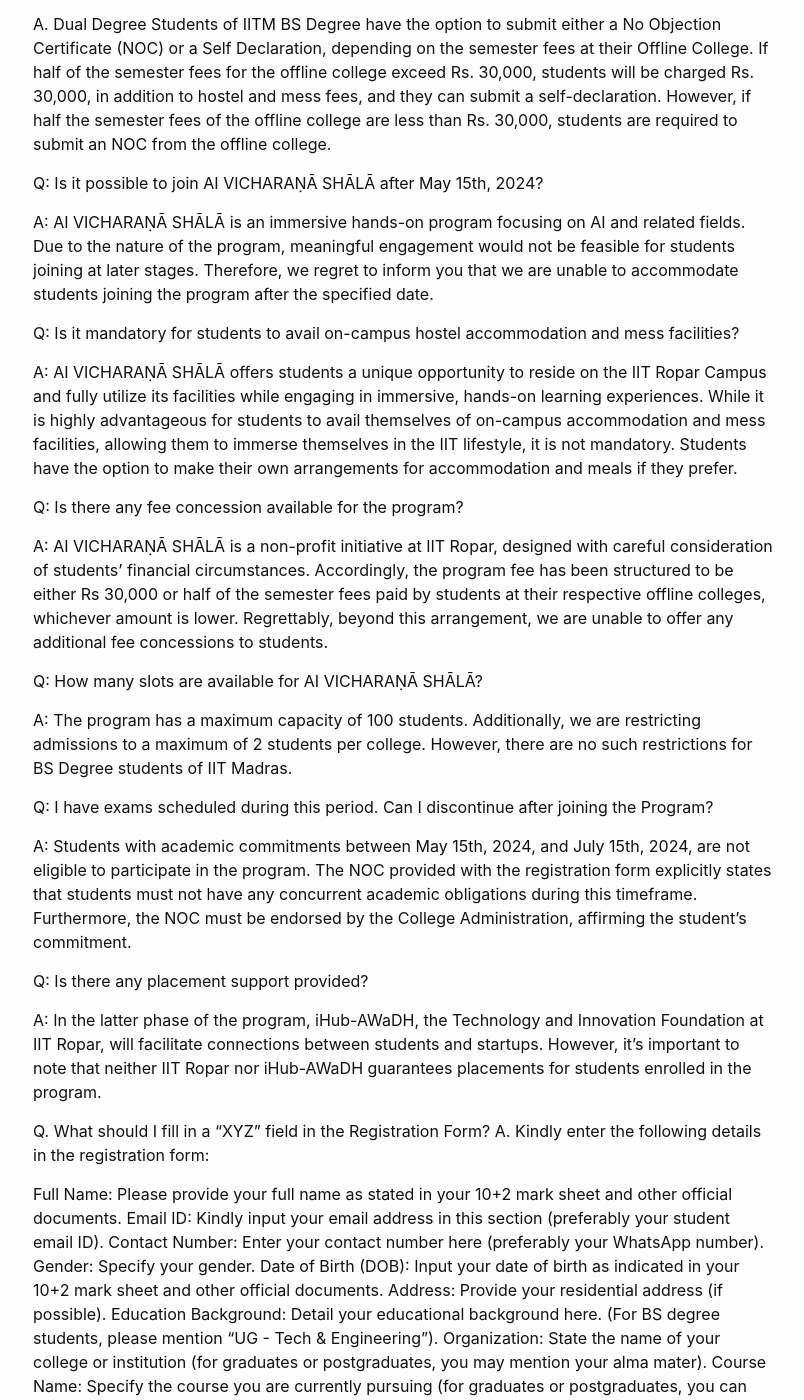
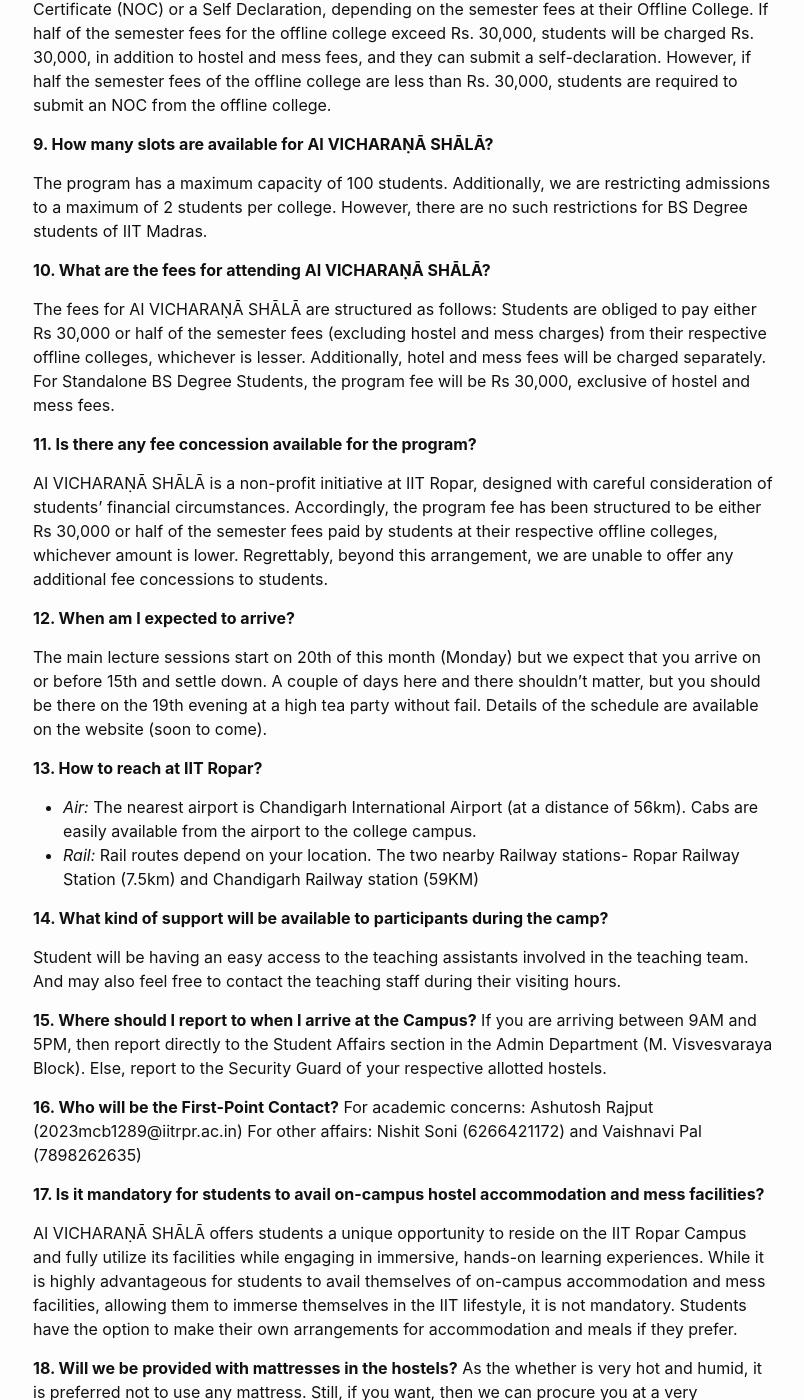
Before and after one commit to sudarshansudarshan/aicamp, a Jekyll site: the page built from Faq.md, in a window 1280 px wide and 1400 px high, scrolled down 1919 px. Shown: the whole window, without its empty margins (237-1041 px from the left). Built offline with Jekyll 4.4.1, drawn with Linux system fonts in a browser that asks for light colours; some of the changed text lies outside the part shown.

Commit message:
Add files via upload

```diff
--- a/Faq.md
+++ b/Faq.md
@@ -5,167 +5,121 @@
 order: 2
 ---
 
+**1. What is the duration of the AI VICHARAṆĀ SHĀLĀ program at IIT ROPAR?**
 
-**1. What are the prerequisites of the of the course?**
+The AI VICHARAṆĀ SHĀLĀ program at IIT ROPAR is scheduled to commence on May 15th, 2024, and will conclude on July 15th, 2024.
+
+**2. How will participants benefit from attending this camp in terms of career or academic pursuits?**
+
+This is an immersion program where students will get an opportunity to meets professionals and students of various colleges across the country to promote collaboration. Apart from this our collaborative partner *AWADH-IIT, Ropar* will be enabling students to make contacts with emerging startups.
+
+**3. What are the prerequisites of the of the course?**
 
 Absolutely nothing! All you require for this course is the intention to learn.
 
-**2. Are there any recommended software or tools that participants should install beforehand?**
+**4. What is the process of registration and selection for the Programme?**
+
+Students are required to complete their registration process at bit.ly/RoparAIVS for the initial evaluation round. Following registration and the initial shortlisting of applications, students will proceed to an online interview round for final selection. Successfully selected students will commence the course at IIT Ropar from May 15th, 2024.
+
+**5. Is it possible to join AI VICHARAṆĀ SHĀLĀ after May 15th, 2024?**
+
+AI VICHARAṆĀ SHĀLĀ is an immersive hands-on program focusing on AI and related fields. Due to the nature of the program, meaningful engagement would not be feasible for students joining at later stages. Therefore, we regret to inform you that we are unable to accommodate students joining the program after the specified date.
+
+**6. What should I fill in a “XYZ” field in the Registration Form?**
+
+Kindly enter the following details in the registration form:
+* *Full Name:* Please provide your full name as stated in your 10+2 mark sheet and other official documents.
+* *Email ID:* Kindly input your email address in this section (preferably your student email ID).
+* *Contact Number:* Enter your contact number here (preferably your WhatsApp number).
+* *Gender:* Specify your gender.
+* *Date of Birth (DOB):* Input your date of birth as indicated in your 10+2 mark sheet and other official documents.
+* *Address:* Provide your residential address (if possible).
+* *Education Background:* Detail your educational background here. (For BS degree students, please mention "UG - Tech & Engineering").
+* *Organization:* State the name of your college or institution (for graduates or postgraduates, you may mention your alma mater).
+* *Course Name:* Specify the course you are currently pursuing (for graduates or postgraduates, you can mention the course you have completed).
+* *Year of Study:* Indicate your current academic year (first year, second year, third year, or fourth year; disregard if you are a graduate or postgraduate student).
+* *BS Degree Students* can mention:
+    1. “First year” for Foundation level
+    2. “Second year” for Diploma level
+    3. “Third year” for BSc level
+    4. “Fourth year” for BS level
+* *Experience (If Any):* Briefly mention your work experience in this section.
+* *Expectations from the Program:* Outline your expectations from this program, any proposed ideas to enhance the experience, goals you wish to achieve, or specific skills you aim to acquire during the event.
+* *Source of Information:* Please state where you initially learned about this program.
+* *Aadhar Card:* Upload your Aadhar Card in the designated section.
+* *College ID:* Upload your college ID in the specified area.
+* *NOC (from College):* Upload the NOC signed by your college or a Self Declaration following the format mentioned in: link
+* *CV Upload:* Attach your CV covering all pertinent fields.
+* *Statement of Purpose (SOP):* Upload your SOP explaining your interest in joining the summer camp, reasons why you should be selected, and highlights of your academic or professional journey.
+
+**7. From where should I obtain the NOC?**
+
+Students can obtain the NOC from the College administration office. Standalone BS Degree students, however, have the option to submit a Self Declaration instead of an NOC. The format for the Self Declaration is specified in the provided link.
+
+
+**8. As a Dual Degree BS Student, should I upload a NOC or a Self Declaration?**
+
+Dual Degree Students of IITM BS Degree have the option to submit either a No Objection Certificate (NOC) or a Self Declaration, depending on the semester fees at their Offline College. If half of the semester fees for the offline college exceed Rs. 30,000, students will be charged Rs. 30,000, in addition to hostel and mess fees, and they can submit a self-declaration. However, if half the semester fees of the offline college are less than Rs. 30,000, students are required to submit an NOC from the offline college.
+
+
+**9. How many slots are available for AI VICHARAṆĀ SHĀLĀ?**
+
+The program has a maximum capacity of 100 students. Additionally, we are restricting admissions to a maximum of 2 students per college. However, there are no such restrictions for BS Degree students of IIT Madras.
+
+
+**10. What are the fees for attending AI VICHARAṆĀ SHĀLĀ?**
+
+The fees for AI VICHARAṆĀ SHĀLĀ are structured as follows: Students are obliged to pay either Rs 30,000 or half of the semester fees (excluding hostel and mess charges) from their respective offline colleges, whichever is lesser. Additionally, hotel and mess fees will be charged separately. For Standalone BS Degree Students, the program fee will be Rs 30,000, exclusive of hostel and mess fees.
+
+**11. Is there any fee concession available for the program?**
+
+AI VICHARAṆĀ SHĀLĀ is a non-profit initiative at IIT Ropar, designed with careful consideration of students' financial circumstances. Accordingly, the program fee has been structured to be either Rs 30,000 or half of the semester fees paid by students at their respective offline colleges, whichever amount is lower. Regrettably, beyond this arrangement, we are unable to offer any additional fee concessions to students.
+
+**12. When am I expected to arrive?**
+
+The main lecture sessions start on 20th of this month (Monday) but we expect that you arrive on or before 15th and settle down. A couple of days here and there shouldn’t matter, but you should be there on the 19th evening at a high tea party without fail. Details of the schedule are available on the website (soon to come).
+
+**13. How to reach at IIT Ropar?**
+* *Air:* The nearest airport is Chandigarh International Airport (at a distance of 56km). Cabs are easily available from the airport to the college campus.
+* *Rail:* Rail routes depend on your location. The two nearby Railway stations- Ropar Railway Station (7.5km) and Chandigarh Railway station (59KM)
+
+**14. What kind of support will be available to participants during the camp?**
+
+Student will be having an easy access to the teaching assistants involved in the teaching team. And may also feel free to contact the teaching staff during their visiting hours.
+
+**15. Where should I report to when I arrive at the Campus?**
+If you are arriving between 9AM and 5PM, then report directly to the Student Affairs section in the Admin Department (M. Visvesvaraya Block). Else, report to the Security Guard of your respective allotted hostels.
+
+**16. Who will be the First-Point Contact?**
+For academic concerns: Ashutosh Rajput (2023mcb1289@iitrpr.ac.in)
+For other affairs: Nishit Soni (6266421172) and Vaishnavi Pal (7898262635)
+
+**17. Is it mandatory for students to avail on-campus hostel accommodation and mess facilities?**
+
+AI VICHARAṆĀ SHĀLĀ offers students a unique opportunity to reside on the IIT Ropar Campus and fully utilize its facilities while engaging in immersive, hands-on learning experiences. While it is highly advantageous for students to avail themselves of on-campus accommodation and mess facilities, allowing them to immerse themselves in the IIT lifestyle, it is not mandatory. Students have the option to make their own arrangements for accommodation and meals if they prefer.
+
+**18. Will we be provided with mattresses in  the hostels?**
+As the whether is very hot and humid, it is preferred not to use any mattress. Still, if you want, then we can procure you at a very reasonable cost.
+
+**19. What is the reference material for this course ?**
+1. Algorithms to Live By – Brian Christian, Tom Griffiths
+2. Drunkard Walk – Leonard Mlodinow
+3. Algorithm Design – Jon Kleinberg
+4. Linear Algebra – Gilbert Strang
+
+**20. Are there any recommended software or tools that participants should install beforehand?**
 
 1. Install Python latest version
 2. Get access to Github-Copilot (if possible)
 3. A programming interface
 4. Geogebra
 
-**3. What kind of support will be available to participants during the camp?**
 
-Student will be having an easy access to the teaching assistants involved in the teaching team. And may also feel free to contact the teaching staff during their visiting hours.
+**21. I have exams scheduled during this period. Can I discontinue after joining the Program?**
 
-**4. How will participants benefit from attending this camp in terms of career or academic pursuits?**
-
-This is an immersion program where students will get an opportunity to meets professionals and students of various colleges across the country to promote collaboration. Apart from this our collaborative partner AWADH-IIT,Ropar will be enabling students to make contacts with emerging startups.
-
-**5. What is the reference material for this course ?**
-1. Algorithms to Live By –Brian Christian, Tom Griffiths
-2. Drunkard Walk – Leonard Mlodinow
-3. Algorithm Design –Jon Kleinberg
-4. Linear Algebra –Gilbert Strang
-
-**6. Where should I report to when I arrive at the Campus?**
-If you are arriving between 9AM and 5PM, then report directly to the Student Affairs section in the Admin Department (M. Visvesvaraya Block). Else, report to the Security Guard of your respective allotted hostels.
+Students with academic commitments between May 15th, 2024, and July 15th, 2024, are not eligible to participate in the program. The NOC provided with the registration form explicitly states that students must not have any concurrent academic obligations during this timeframe. Furthermore, the NOC must be endorsed by the College Administration, affirming the student's commitment.
 
 
-**7. How to reach at IIT Ropar?**
-Air: The nearest airport is Chandigarh International Airport (at a distance of 56km). Cabs are easily available from the airport to the college campus.
-Rail: Rail routes depend on your location. The two nearby Railway stations are:
-Ropar Railway Station (7.5km)
-Chandigarh Railway station (59KM)
+**22. Is there any placement support provided?**
 
-**8. Who will be the First-Point Contact?**
-For academic concerns: Ashutosh Rajput (2023mcb1289@iitrpr.ac.in)
-For other affairs: Nishit Soni (6266421172) and Vaishnavi Pal (7898262635)
-
-**9. Will we be provided with mattresses in  the hostels?**
-As the whether is very hot and humid, it is preferred not to use any mattress. Still, if you want a mattress, we can procure it for you at a very reasonable cost.
-
-Q: When am I expected to arrive?
-
-
-A: The main lecture sessions start on 20th of this month (Monday) but we expect that you arrive on or before 15th and settle down. A couple of days here and there shouldn’t matter, but you should be there on the 19th evening at a high tea party without fail. Details of the schedule are available on the website (soon to come).
-
-
-
-
-Q: What is the duration of the AI VICHARAṆĀ SHĀLĀ program at IIT ROPAR?
-
-
-A: The AI VICHARAṆĀ SHĀLĀ program at IIT ROPAR is scheduled to commence on May 15th, 2024, and will conclude on July 15th, 2024.
-
-
-
-
-Q: What are the fees for attending AI VICHARAṆĀ SHĀLĀ?
-
-
-A: The fees for AI VICHARAṆĀ SHĀLĀ are structured as follows: Students are obliged to pay either Rs 30,000 or half of the semester fees (excluding hostel and mess charges) from their respective offline colleges, whichever is lesser. Additionally, hotel and mess fees will be charged separately. For Standalone BS Degree Students, the program fee will be Rs 30,000, exclusive of hostel and mess fees.
-
-
-
-Q. What is the process of registration and selection for the Programme?
-
-A. Students are required to complete their registration process at bit.ly/RoparAIVS for the initial evaluation round. Following registration and the initial shortlisting of applications, students will proceed to an online interview round for final selection. Successfully selected students will commence the course at IIT Ropar from May 15th, 2024.
-
-
-
-
-Q: From where should I obtain the NOC?
-
-
-A: Students can obtain the NOC from the College administration office. Standalone BS Degree students, however, have the option to submit a Self Declaration instead of an NOC. The format for the Self Declaration is specified in the provided link.
-
-
-
-
-Q. As a Dual Degree BS Student, should I upload a NOC or a Self Declaration?
-
-
-A. Dual Degree Students of IITM BS Degree have the option to submit either a No Objection Certificate (NOC) or a Self Declaration, depending on the semester fees at their Offline College. If half of the semester fees for the offline college exceed Rs. 30,000, students will be charged Rs. 30,000, in addition to hostel and mess fees, and they can submit a self-declaration. However, if half the semester fees of the offline college are less than Rs. 30,000, students are required to submit an NOC from the offline college.
-
-
-
-
-Q: Is it possible to join AI VICHARAṆĀ SHĀLĀ after May 15th, 2024?
-
-
-A: AI VICHARAṆĀ SHĀLĀ is an immersive hands-on program focusing on AI and related fields. Due to the nature of the program, meaningful engagement would not be feasible for students joining at later stages. Therefore, we regret to inform you that we are unable to accommodate students joining the program after the specified date.
-
-
-
-Q: Is it mandatory for students to avail on-campus hostel accommodation and mess facilities?
-
-
-A: AI VICHARAṆĀ SHĀLĀ offers students a unique opportunity to reside on the IIT Ropar Campus and fully utilize its facilities while engaging in immersive, hands-on learning experiences. While it is highly advantageous for students to avail themselves of on-campus accommodation and mess facilities, allowing them to immerse themselves in the IIT lifestyle, it is not mandatory. Students have the option to make their own arrangements for accommodation and meals if they prefer.
-
-
-
-
-Q: Is there any fee concession available for the program?
-
-
-A: AI VICHARAṆĀ SHĀLĀ is a non-profit initiative at IIT Ropar, designed with careful consideration of students' financial circumstances. Accordingly, the program fee has been structured to be either Rs 30,000 or half of the semester fees paid by students at their respective offline colleges, whichever amount is lower. Regrettably, beyond this arrangement, we are unable to offer any additional fee concessions to students.
-
-
-
-
-Q: How many slots are available for AI VICHARAṆĀ SHĀLĀ?
-
-
-A: The program has a maximum capacity of 100 students. Additionally, we are restricting admissions to a maximum of 2 students per college. However, there are no such restrictions for BS Degree students of IIT Madras.
-
-
-
-
-Q: I have exams scheduled during this period. Can I discontinue after joining the Program?
-
-
-A: Students with academic commitments between May 15th, 2024, and July 15th, 2024, are not eligible to participate in the program. The NOC provided with the registration form explicitly states that students must not have any concurrent academic obligations during this timeframe. Furthermore, the NOC must be endorsed by the College Administration, affirming the student's commitment.
-
-
-
-
-Q: Is there any placement support provided?
-
-
-A: In the latter phase of the program, iHub-AWaDH, the Technology and Innovation Foundation at IIT Ropar, will facilitate connections between students and startups. However, it's important to note that neither IIT Ropar nor iHub-AWaDH guarantees placements for students enrolled in the program.
-
-
-
-
-Q. What should I fill in a “XYZ” field in the Registration Form?
-A. Kindly enter the following details in the registration form:
-
-Full Name: Please provide your full name as stated in your 10+2 mark sheet and other official documents.
-Email ID: Kindly input your email address in this section (preferably your student email ID).
-Contact Number: Enter your contact number here (preferably your WhatsApp number).
-Gender: Specify your gender.
-Date of Birth (DOB): Input your date of birth as indicated in your 10+2 mark sheet and other official documents.
-Address: Provide your residential address (if possible).
-Education Background: Detail your educational background here. (For BS degree students, please mention "UG - Tech & Engineering").
-Organization: State the name of your college or institution (for graduates or postgraduates, you may mention your alma mater).
-Course Name: Specify the course you are currently pursuing (for graduates or postgraduates, you can mention the course you have completed).
-Year of Study: Indicate your current academic year (first year, second year, third year, or fourth year; disregard if you are a graduate or postgraduate student). BS Degree Students can mention:
-“First year” for Foundation level
-“Second year” for Diploma level
-“Third year” for BSc level
-“Fourth year” for BS level
-Experience (If Any): Briefly mention your work experience in this section.
-Expectations from the Program: Outline your expectations from this program, any proposed ideas to enhance the experience, goals you wish to achieve, or specific skills you aim to acquire during the event.
-Source of Information: Please state where you initially learned about this program.
-Aadhar Card: Upload your Aadhar Card in the designated section.
-College ID: Upload your college ID in the specified area.
-NOC (from College): Upload the NOC signed by your college. (Only Standalone IITM BS Degree Students can upload the Self Declaration following the format mentioned in: link)
-CV Upload: Attach your CV covering all pertinent fields.
-Statement of Purpose (SOP): Upload your SOP explaining your interest in joining the summer camp, reasons why you should be selected, and highlights of your academic or professional journey.
-
-Q: Are the rooms sharing?
-A: Each room will accommodate 2 people.
+In the latter phase of the program, iHub-AWaDH, the Technology and Innovation Foundation at IIT Ropar, will facilitate connections between students and startups. However, it's important to note that neither IIT Ropar nor iHub-AWaDH guarantees placements for students enrolled in the program.
```
